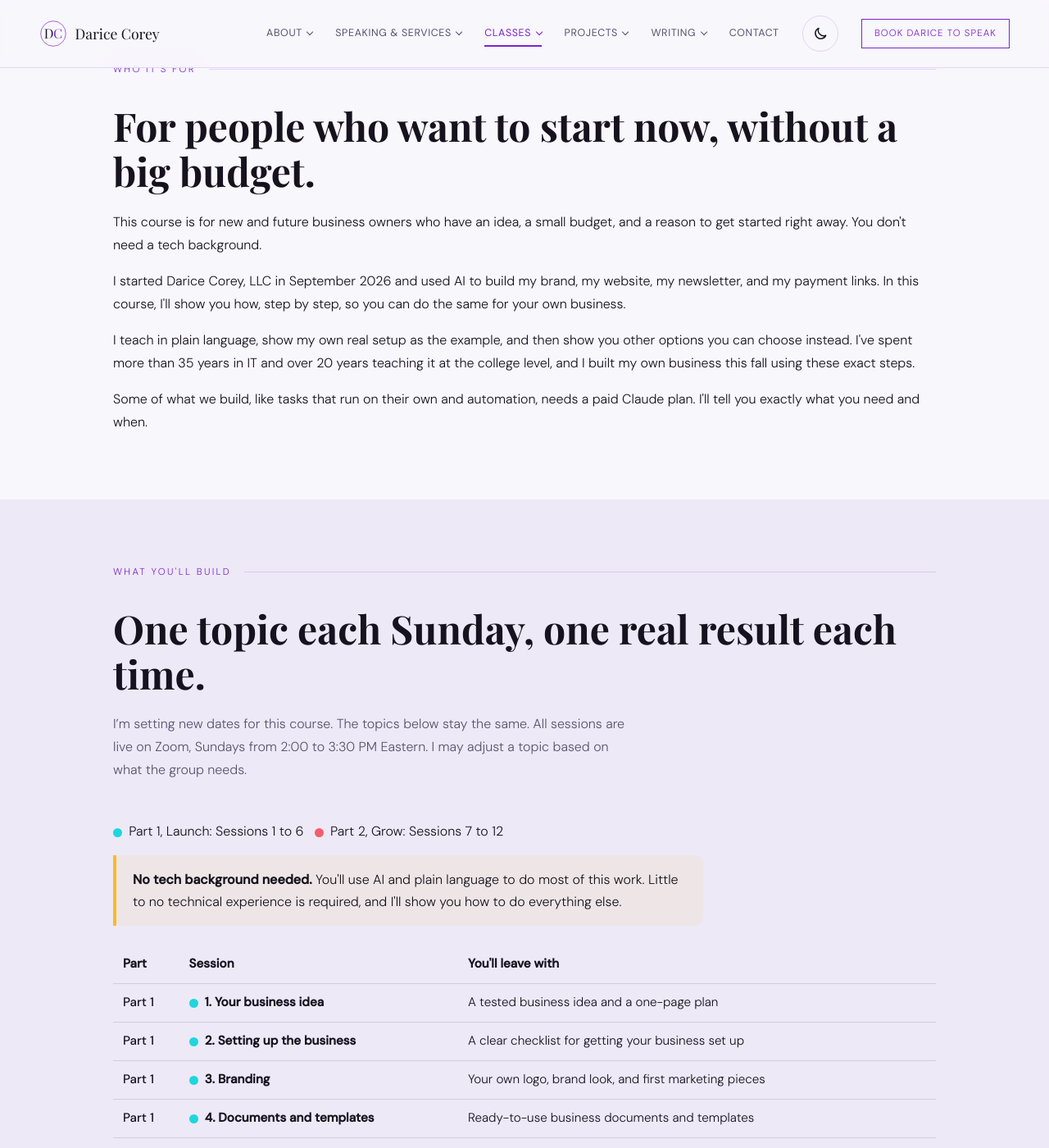
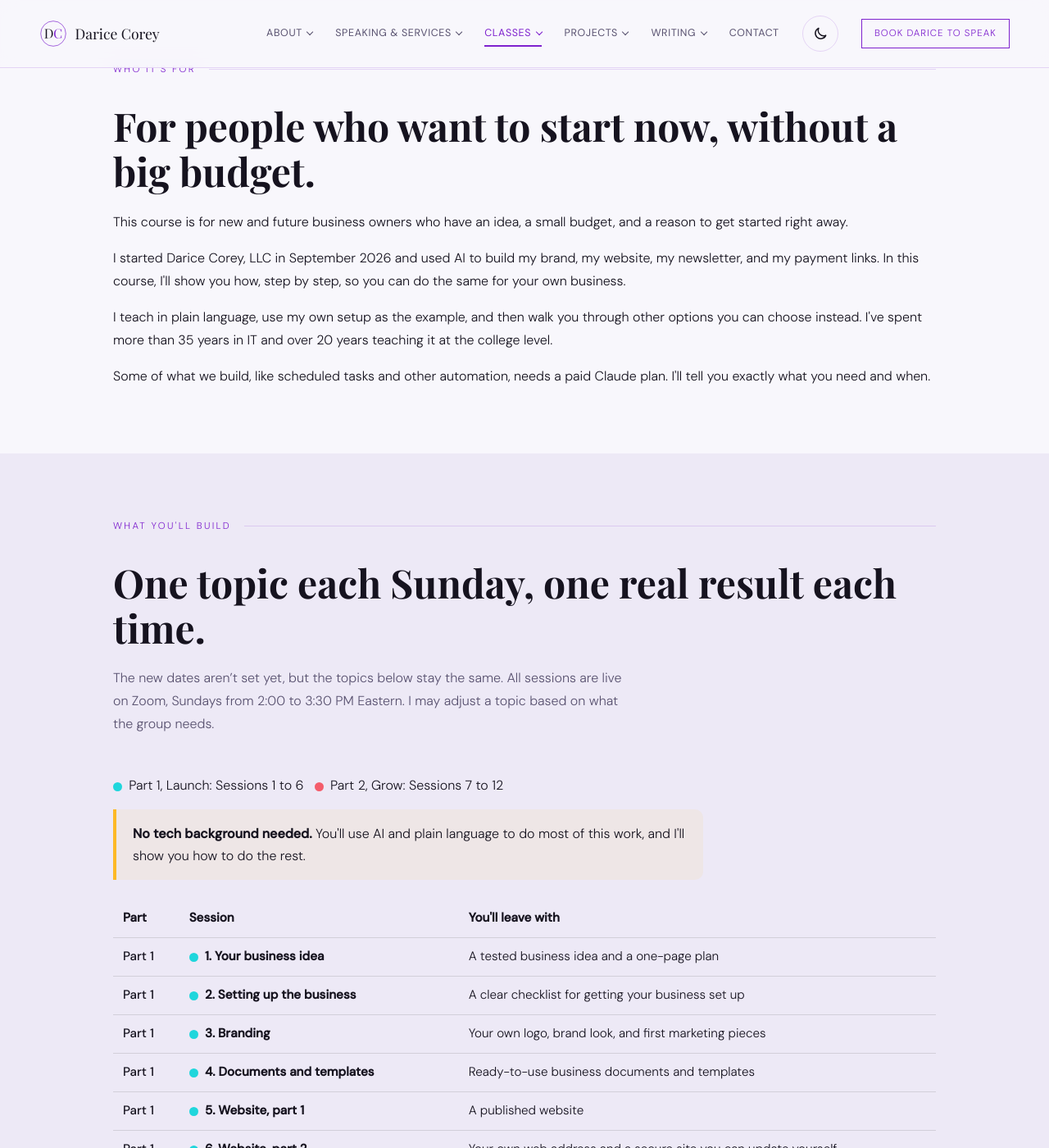
Before and after one commit to dcoreyrasm/dcoreyrasm.github.io, a Jekyll site: the page built from start-your-business.html, in a window 1280 px wide and 1400 px high, scrolled down 848 px. Shown: the whole window at 82% size. Built offline with Jekyll 4.4.1, drawn with Linux system fonts in a browser that asks for light colours; some web fonts are replaced; some of the changed text lies outside the part shown.

Commit message:
Restore accurate wording on Designing Your Career card
Co-Authored-By: Claude Opus 5.5 <noreply@anthropic.com>
Claude-Session: https://claude.ai/code/session_012t3srxST58S8Z4TN5qmHaZ

```diff
--- a/start-your-business.html
+++ b/start-your-business.html
@@ -5,18 +5,18 @@
 <head>
   <meta charset="UTF-8" />
   <meta name="viewport" content="width=device-width, initial-scale=1.0" />
-  <meta name="description" content="Start Your Business in 12 Sessions Using AI, a live Zoom course with Darice Corey. Twelve Sundays, 2:00 to 3:30 PM Eastern. New dates coming soon. Build your brand, website, newsletter, and payments with AI on a small budget." />
+  <meta name="description" content="Start Your Business in 12 Sessions Using AI, a live Zoom course with Darice Corey. It meets on 12 Sundays, 2:00 to 3:30 PM Eastern, and new dates are coming soon. Build your brand, website, newsletter, and payments with AI on a small budget." />
   <title>Start Your Business in 12 Sessions Using AI | Darice Corey, LLC</title>
   <meta name="robots" content="index, follow" />
   <link rel="canonical" href="https://www.daricecorey.com/start-your-business.html" />
   <meta property="og:type" content="website" />
   <meta property="og:title" content="Start Your Business in 12 Sessions Using AI | Darice Corey, LLC" />
-  <meta property="og:description" content="A live 12-session Zoom course on starting a business with AI doing much of the heavy lifting. Sundays, 2:00 to 3:30 PM Eastern. New dates coming soon." />
+  <meta property="og:description" content="A live 12-session Zoom course on starting a business with AI doing much of the work. Sessions run Sundays, 2:00 to 3:30 PM Eastern, and new dates are coming soon." />
   <meta property="og:url" content="https://www.daricecorey.com/start-your-business.html" />
   <meta property="og:image" content="https://www.daricecorey.com/brand/og-image.jpg" />
   <meta name="twitter:card" content="summary_large_image" />
   <meta name="twitter:title" content="Start Your Business in 12 Sessions Using AI | Darice Corey, LLC" />
-  <meta name="twitter:description" content="A live 12-session Zoom course on starting a business with AI doing much of the heavy lifting. Sundays, 2:00 to 3:30 PM Eastern. New dates coming soon." />
+  <meta name="twitter:description" content="A live 12-session Zoom course on starting a business with AI doing much of the work. Sessions run Sundays, 2:00 to 3:30 PM Eastern, and new dates are coming soon." />
   <meta name="twitter:image" content="https://www.daricecorey.com/brand/og-image.jpg" />
   <script>window.__daOptOut=(function(){try{return localStorage.getItem('da-analytics-optout')==='1'}catch(e){return false}})();if(window.__daOptOut){window['ga-disable-G-725R412XD7']=true;}</script>
   <script async src="https://www.googletagmanager.com/gtag/js?id=G-725R412XD7"></script>
@@ -118,10 +118,10 @@
       </div>
       <div class="container" style="display:grid;grid-template-columns:repeat(auto-fit,minmax(280px,1fr));gap:3rem;align-items:start;">
         <div>
-          <p style="line-height:1.75;margin-bottom:1rem;">This course is for new and future business owners who have an idea, a small budget, and a reason to get started right away. You don't need a tech background.</p>
+          <p style="line-height:1.75;margin-bottom:1rem;">This course is for new and future business owners who have an idea, a small budget, and a reason to get started right away.</p>
           <p style="line-height:1.75;margin-bottom:1rem;">I started Darice Corey, LLC in September 2026 and used AI to build my brand, my website, my newsletter, and my payment links. In this course, I'll show you how, step by step, so you can do the same for your own business.</p>
-          <p style="line-height:1.75;margin-bottom:1rem;">I teach in plain language, show my own real setup as the example, and then show you other options you can choose instead. I've spent more than 35 years in IT and over 20 years teaching it at the college level, and I built my own business this fall using these exact steps.</p>
-          <p style="line-height:1.75;">Some of what we build, like tasks that run on their own and automation, needs a paid Claude plan. I'll tell you exactly what you need and when.</p>
+          <p style="line-height:1.75;margin-bottom:1rem;">I teach in plain language, use my own setup as the example, and then walk you through other options you can choose instead. I've spent more than 35 years in IT and over 20 years teaching it at the college level.</p>
+          <p style="line-height:1.75;">Some of what we build, like scheduled tasks and other automation, needs a paid Claude plan. I'll tell you exactly what you need and when.</p>
         </div>
       </div>
     </section>
@@ -130,9 +130,9 @@
       <div class="container">
         <p class="section-label">What You'll Build</p>
         <h2 class="section-heading" id="schedule-heading">One topic each Sunday, one real result each time.</h2>
-        <p class="section-sub">I&rsquo;m setting new dates for this course. The topics below stay the same. All sessions are live on Zoom, Sundays from 2:00 to 3:30 PM Eastern. I may adjust a topic based on what the group needs.</p>
+        <p class="section-sub">The new dates aren&rsquo;t set yet, but the topics below stay the same. All sessions are live on Zoom, Sundays from 2:00 to 3:30 PM Eastern. I may adjust a topic based on what the group needs.</p>
         <p style="margin:0 0 .5rem;"><span class="pop-dot teal" aria-hidden="true"></span>Part 1, Launch: Sessions 1 to 6 &nbsp; <span class="pop-dot rose" aria-hidden="true"></span>Part 2, Grow: Sessions 7 to 12</p>
-        <p class="pop-callout"><strong>No tech background needed.</strong> You'll use AI and plain language to do most of this work. Little to no technical experience is required, and I'll show you how to do everything else.</p>
+        <p class="pop-callout"><strong>No tech background needed.</strong> You'll use AI and plain language to do most of this work, and I'll show you how to do the rest.</p>
         <table class="sched">
           <thead>
             <tr><th scope="col">Part</th><th scope="col">Session</th><th scope="col">You'll leave with</th></tr>
@@ -145,7 +145,7 @@
             <tr><td>Part 1</td><td><strong><span class="pop-dot teal" aria-hidden="true"></span>5. Website, part 1</strong></td><td>A published website</td></tr>
             <tr><td>Part 1</td><td><strong><span class="pop-dot teal" aria-hidden="true"></span>6. Website, part 2</strong></td><td>Your own web address and a secure site you can update yourself</td></tr>
             <tr><td>Part 2</td><td><strong><span class="pop-dot rose" aria-hidden="true"></span>7. Newsletter and forms</strong></td><td>A self-running newsletter and a way for customers to reach you</td></tr>
-            <tr><td>Part 2</td><td><strong><span class="pop-dot rose" aria-hidden="true"></span>8. Getting paid</strong></td><td>Learn how to set up and customize payment links without coding</td></tr>
+            <tr><td>Part 2</td><td><strong><span class="pop-dot rose" aria-hidden="true"></span>8. Getting paid</strong></td><td>Payment links you can set up and customize without coding</td></tr>
             <tr><td>Part 2</td><td><strong><span class="pop-dot rose" aria-hidden="true"></span>9. Marketing</strong></td><td>A marketing plan and your first social posts</td></tr>
             <tr><td>Part 2</td><td><strong><span class="pop-dot rose" aria-hidden="true"></span>10. Teach AI your way</strong></td><td>AI that works in your voice and your way</td></tr>
             <tr><td>Part 2</td><td><strong><span class="pop-dot rose" aria-hidden="true"></span>11. Connect your tools</strong></td><td>Your business tools working together with AI, safely</td></tr>
@@ -162,8 +162,8 @@
         <h2 class="section-heading" id="benefits-heading">What makes this course different.</h2>
         <div class="services-grid">
           <div class="service-card pop-card gold">
-            <h3>Leave every session with something real</h3>
-            <p>You build as we go, so by the end you have a working business setup, not just notes.</p>
+            <h3>Build as you go</h3>
+            <p>You work on your own business in every session, so by the end you have a working setup, not just notes.</p>
           </div>
           <div class="service-card pop-card teal">
             <h3>Learn from a real business</h3>
@@ -171,7 +171,7 @@
           </div>
           <div class="service-card pop-card rose">
             <h3>Honest about cost</h3>
-            <p>No surprises. I'll show you what each tool costs, including the paid Claude plan you'll need for scheduled tasks and automation, so you can plan a realistic monthly budget.</p>
+            <p>I'll show you what each tool costs, so there are no surprises and you can plan a realistic monthly budget.</p>
           </div>
           <div class="service-card pop-card gold">
             <h3>Make AI work your way</h3>
@@ -214,10 +214,10 @@
           <p style="margin:0 0 .5rem;"><strong>What else you'll need</strong></p>
           <ul style="margin:0;padding-left:1.2rem;line-height:1.7;">
             <li><strong>A paid Claude plan.</strong> Scheduled tasks and automation need one. Claude Pro is $20 a month, or $17 a month billed yearly ($200 up front).</li>
-            <li><strong>About $500 in startup costs,</strong> like registering your business and your domain name. The exact amount depends on your state and your choices.</li>
+            <li><strong>About $500 in startup costs.</strong> That covers things like registering your business and your domain name. The exact amount depends on your state and your choices.</li>
           </ul>
         </div>
-        <p style="font-size:.85rem;line-height:1.6;max-width:720px;margin:1rem auto 0;text-align:center;opacity:.85;">These are typical published price ranges, not quotes. Sources: <a href="https://www.upwork.com/hire/business-consultants/cost/" target="_blank" rel="noopener" style="color:var(--coral);">Upwork, business consultant costs</a>; <a href="https://www.manypixels.co/blog/brand-design/brand-identity-design-cost" target="_blank" rel="noopener" style="color:var(--coral);">ManyPixels, brand identity design cost in 2026</a>; <a href="https://www.levitate.ai/blog-posts/average-website-design-cost-for-small-businesses-in-2026" target="_blank" rel="noopener" style="color:var(--coral);">Levitate, average website design cost for small businesses in 2026</a>; <a href="https://fiverr.com/resources/guides/costs/email-marketer" target="_blank" rel="noopener" style="color:var(--coral);">Fiverr, cost to hire an email marketer</a>. Checked October 23, 2026.</p>
+        <p style="font-size:.85rem;line-height:1.6;max-width:720px;margin:1rem auto 0;text-align:center;opacity:.85;">These are typical published price ranges, not quotes. Sources: <a href="https://www.upwork.com/hire/business-consultants/cost/" target="_blank" rel="noopener" style="color:var(--coral);">Upwork, business consultant costs</a>; <a href="https://www.manypixels.co/blog/brand-design/brand-identity-design-cost" target="_blank" rel="noopener" style="color:var(--coral);">ManyPixels, brand identity design cost in 2026</a>; <a href="https://www.levitate.ai/blog-posts/average-website-design-cost-for-small-businesses-in-2026" target="_blank" rel="noopener" style="color:var(--coral);">Levitate, average website design cost for small businesses in 2026</a>; <a href="https://fiverr.com/resources/guides/costs/email-marketer" target="_blank" rel="noopener" style="color:var(--coral);">Fiverr, cost to hire an email marketer</a>. I checked these on October 23, 2026.</p>
       </div>
     </section>
 
@@ -269,7 +269,7 @@
           </div>
         </div>
         <p class="pop-callout"><strong>Taking both parts?</strong> The full course includes Parts 1 and 2 for $897. Buying the two parts separately would cost $994, so you save $97.</p>
-        <p style="line-height:1.75;max-width:720px;">Questions about which option is right for you? <a href="mailto:info@daricecorey.com?subject=Start%20Your%20Business%20course%20question" style="color:var(--coral);">Email me</a>.</p>
+        <p style="line-height:1.75;max-width:720px;">If you'd like help choosing an option, <a href="mailto:info@daricecorey.com?subject=Start%20Your%20Business%20course%20question" style="color:var(--coral);">email me</a>.</p>
         <h3 id="how-heading" style="margin-top:2.5rem;">After you register</h3>
         <ol class="steps-list">
           <li><strong>Check out.</strong> Stripe emails you a receipt.</li>
@@ -284,8 +284,8 @@
       <div class="container">
         <p class="section-label">Questions</p>
         <h2 class="section-heading" id="questions-heading">I'm happy to help.</h2>
-        <p class="section-sub">If you're not sure the course is a fit, or you have a question before you register, email me.</p>
-        <p style="font-size:.9rem;line-height:1.7;max-width:640px;margin-bottom:1.5rem;">Good to know: sessions are recorded, and recordings are shared only with registered students for their personal use. The Zoom details and recordings are for registered students only, so please don't share them. This course teaches tools and process. It isn't legal, tax, or financial advice, and I'll point you to an attorney or accountant for those questions.</p>
+        <p class="section-sub">Email me if you're not sure the course is a fit or you have a question before you register.</p>
+        <p style="font-size:.9rem;line-height:1.7;max-width:640px;margin-bottom:1.5rem;">Good to know: sessions are recorded, and I share the recordings only with registered students for their personal use, so please don't pass along the Zoom details or recordings. This course teaches tools and process. It isn't legal, tax, or financial advice, and I'll point you to an attorney or accountant for those questions.</p>
         <div class="hero-ctas">
           <a href="mailto:info@daricecorey.com?subject=Start%20Your%20Business%20course%20question" class="btn-ghost">Email info@daricecorey.com</a>
           <a href="/ai-for-beginners.html#workshop-updates" class="btn-ghost">Get Workshop Updates</a>
--- a/work.html
+++ b/work.html
@@ -61,7 +61,7 @@
           <div class="work-card">
             <p class="work-card-tag">Platform · Career Development</p>
             <h3>Designing Your Career</h3>
-            <p>I co-developed a career readiness platform and served as technical lead and project manager. It is now used by 7,100+ users across 83 institutions nationwide and earned Yale's Linda K. Lorimer Presidential Award for Distinguished Service in 2024. It started as a local solution and grew into something used across the institution.</p>
+            <p>I co-developed a career readiness platform and served as technical lead and project manager. It is now used by 7,100+ users across 83 institutions nationwide and earned Yale's Linda K. Lorimer Presidential Award for Distinguished Service in 2024. It started as a local solution and grew well beyond Yale.</p>
           </div>
           <div class="work-card">
             <p class="work-card-tag">Digital Strategy · 2020</p>
```
